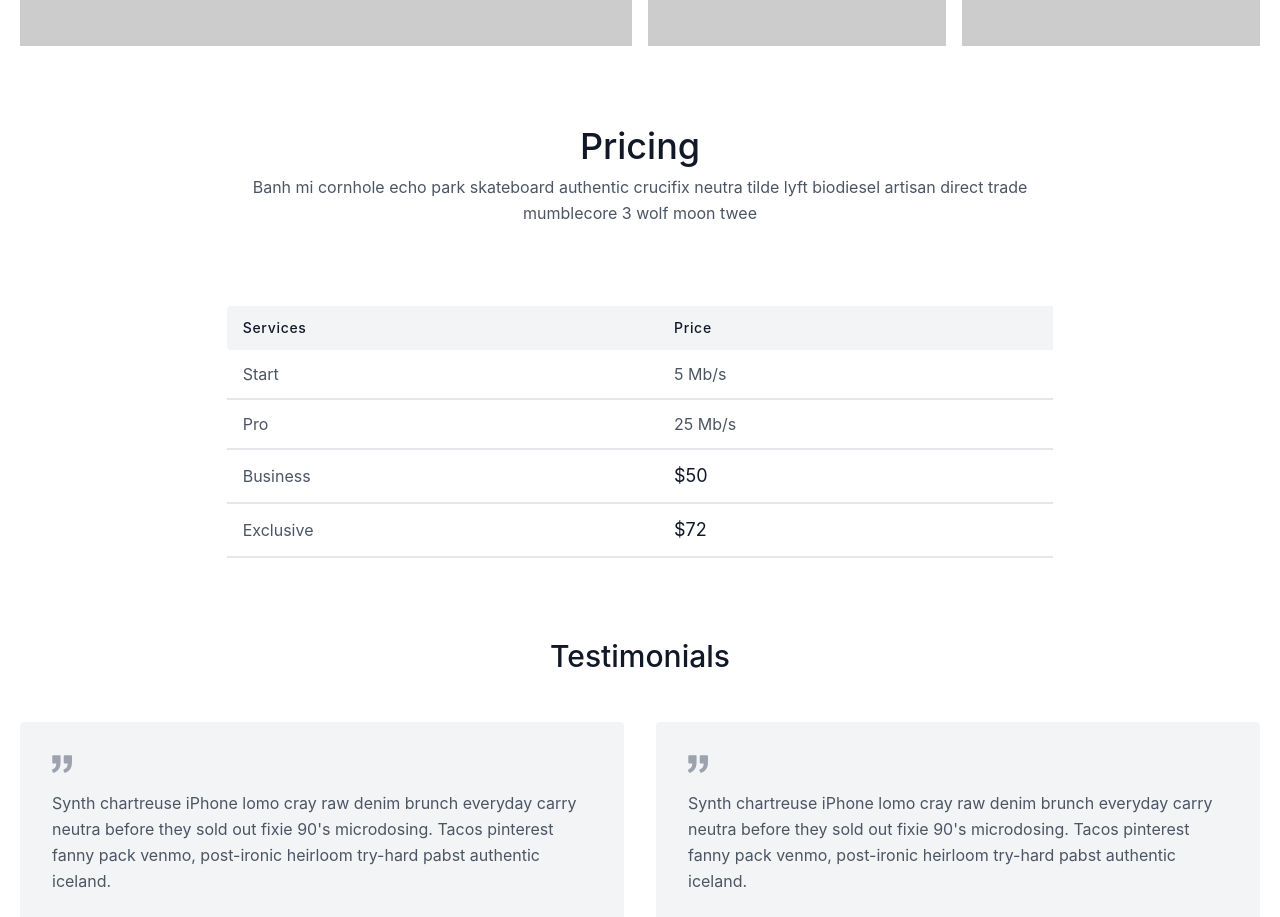
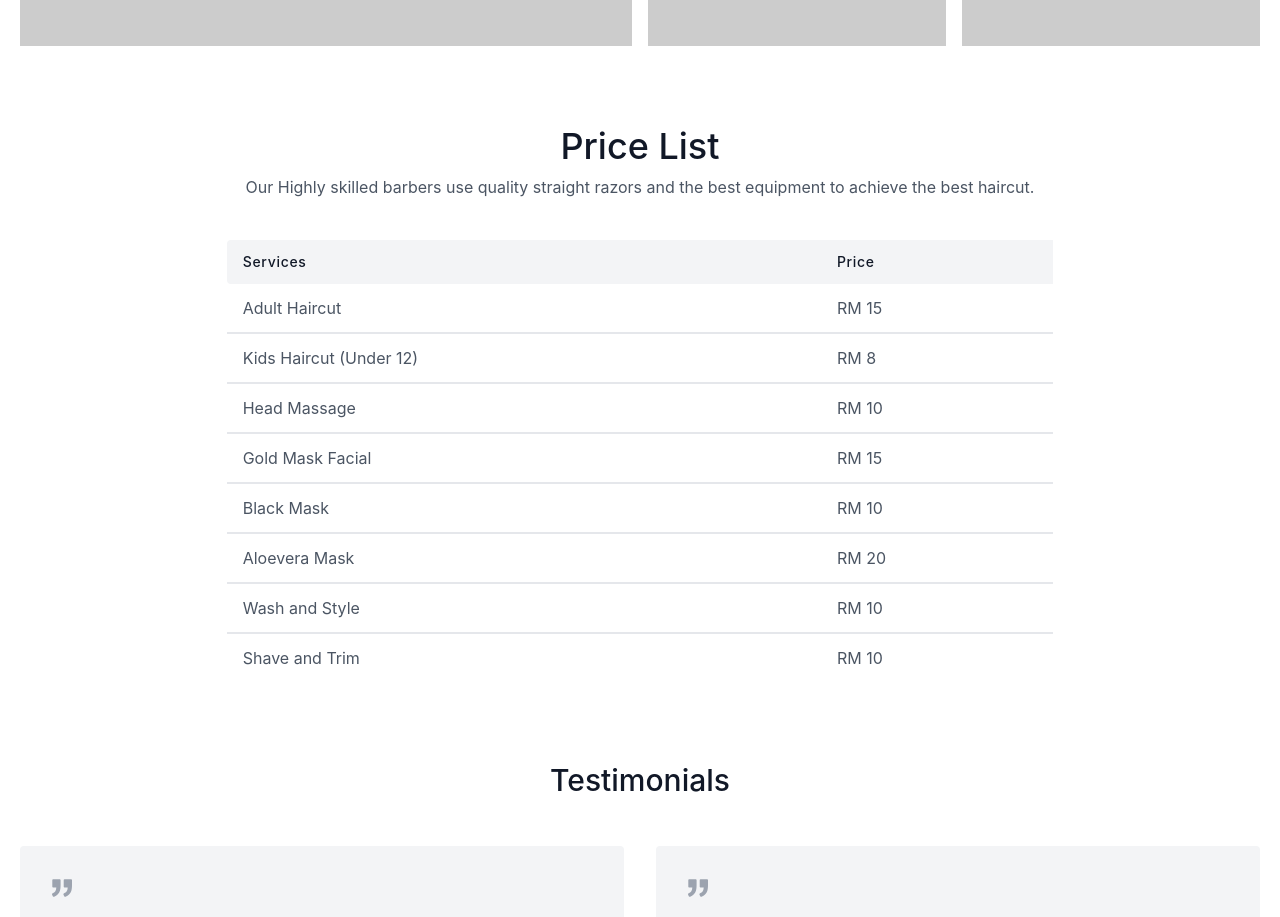
Before and after one commit to MuhdSaifulnizam15/barber-landing-page, a Next.js app: page / in a window 1280 px wide. Shown: the part 1900-2817 px from the top of the page. Built offline with nearby package versions, Linux system fonts and the light colour scheme.

Commit message:
feat: update price list content

```diff
--- a/components/Pricing.js
+++ b/components/Pricing.js
@@ -2,14 +2,12 @@ const Pricing = () => {
   return (
     <section className="text-gray-600 body-font">
       <div className="container px-5 py-10 mx-auto">
-        <div className="flex flex-col text-center w-full mb-20">
+        <div className="flex flex-col text-center w-full mb-10">
           <h1 className="sm:text-4xl text-3xl font-medium title-font mb-2 text-gray-900">
-            Pricing
+            Price List
           </h1>
           <p className="lg:w-2/3 mx-auto leading-relaxed text-base">
-            Banh mi cornhole echo park skateboard authentic crucifix neutra
-            tilde lyft biodiesel artisan direct trade mumblecore 3 wolf moon
-            twee
+            Our Highly skilled barbers use quality straight razors and the best equipment to achieve the best haircut.
           </p>
         </div>
         <div className="lg:w-2/3 w-full mx-auto overflow-auto">
@@ -26,26 +24,36 @@ const Pricing = () => {
             </thead>
             <tbody>
               <tr>
-                <td className="px-4 py-3">Start</td>
-                <td className="px-4 py-3">5 Mb/s</td>
+                <td className="px-4 py-3">Adult Haircut</td>
+                <td className="px-4 py-3">RM 15</td>
               </tr>
               <tr>
-                <td className="border-t-2 border-gray-200 px-4 py-3">Pro</td>
-                <td className="border-t-2 border-gray-200 px-4 py-3">25 Mb/s</td>
+                <td className="border-t-2 border-gray-200 px-4 py-3">Kids Haircut (Under 12)</td>
+                <td className="border-t-2 border-gray-200 px-4 py-3">RM 8</td>
               </tr>
               <tr>
-                <td className="border-t-2 border-gray-200 px-4 py-3">Business</td>
-                <td className="border-t-2 border-gray-200 px-4 py-3 text-lg text-gray-900">
-                  $50
-                </td>
+                <td className="border-t-2 border-gray-200 px-4 py-3">Head Massage</td>
+                <td className="border-t-2 border-gray-200 px-4 py-3">RM 10</td>
               </tr>
               <tr>
-                <td className="border-t-2 border-b-2 border-gray-200 px-4 py-3">
-                  Exclusive
-                </td>
-                <td className="border-t-2 border-b-2 border-gray-200 px-4 py-3 text-lg text-gray-900">
-                  $72
-                </td>
+                <td className="border-t-2 border-gray-200 px-4 py-3">Gold Mask Facial</td>
+                <td className="border-t-2 border-gray-200 px-4 py-3">RM 15</td>
+              </tr>
+              <tr>
+                <td className="border-t-2 border-gray-200 px-4 py-3">Black Mask</td>
+                <td className="border-t-2 border-gray-200 px-4 py-3">RM 10</td>
+              </tr>
+              <tr>
+                <td className="border-t-2 border-gray-200 px-4 py-3">Aloevera Mask</td>
+                <td className="border-t-2 border-gray-200 px-4 py-3">RM 20</td>
+              </tr>
+              <tr>
+                <td className="border-t-2 border-gray-200 px-4 py-3">Wash and Style</td>
+                <td className="border-t-2 border-gray-200 px-4 py-3">RM 10</td>
+              </tr>
+              <tr>
+                <td className="border-t-2 border-gray-200 px-4 py-3">Shave and Trim</td>
+                <td className="border-t-2 border-gray-200 px-4 py-3">RM 10</td>
               </tr>
             </tbody>
           </table>
```
